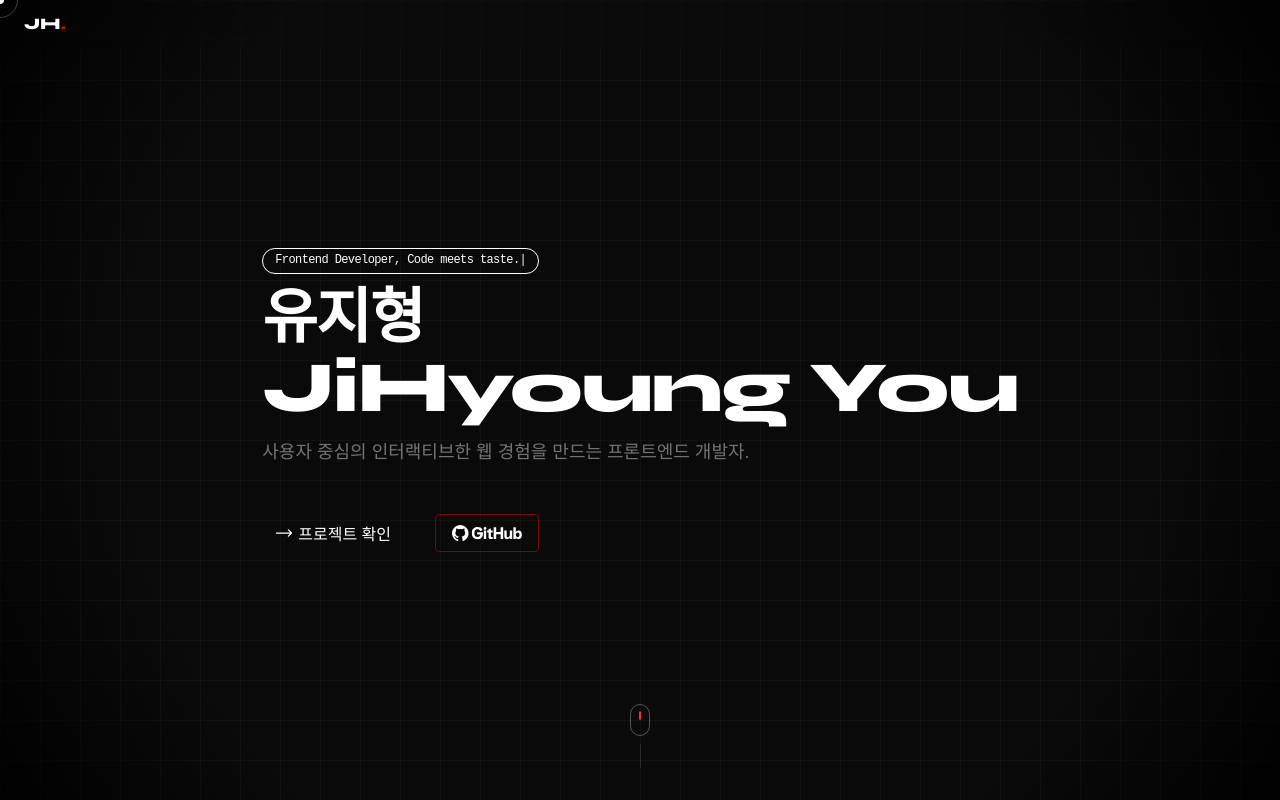
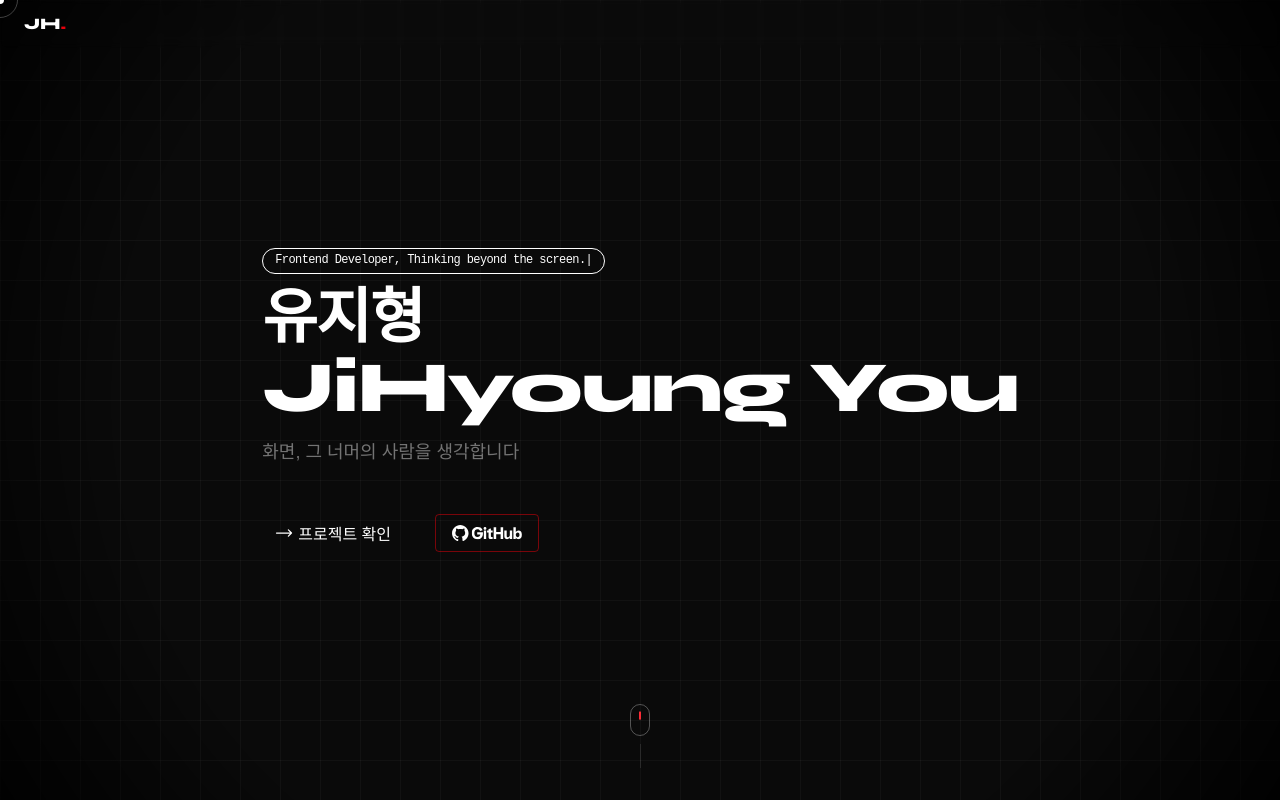
Before and after one commit to JiHy0ung/Portfolio-2026, a React (Vite) app: page / in a window 1280 px wide. Shown: the top 800 px of the page. Built offline with nearby package versions, Linux system fonts and the light colour scheme; a web font is replaced by a local one.

Commit message:
chore: 히어로 섹션 소개 문구 수정

```diff
--- a/src/components/sections/Hero.tsx
+++ b/src/components/sections/Hero.tsx
@@ -1,7 +1,7 @@
 import { useEffect, useState } from "react";
 
 const Hero = () => {
-  const text = "Frontend Developer, Code meets taste.";
+  const text = "Frontend Developer, Thinking beyond the screen.";
 
   const [displayText, setDisplayText] = useState("");
 
@@ -20,8 +20,7 @@ const Hero = () => {
     return () => clearInterval(interval);
   }, []);
 
-  const intro =
-    "사용자 중심의 인터랙티브한 웹 경험을 만드는 프론트엔드 개발자.";
+  const intro = "화면, 그 너머의 사람을 생각합니다";
 
   return (
     <div
```
